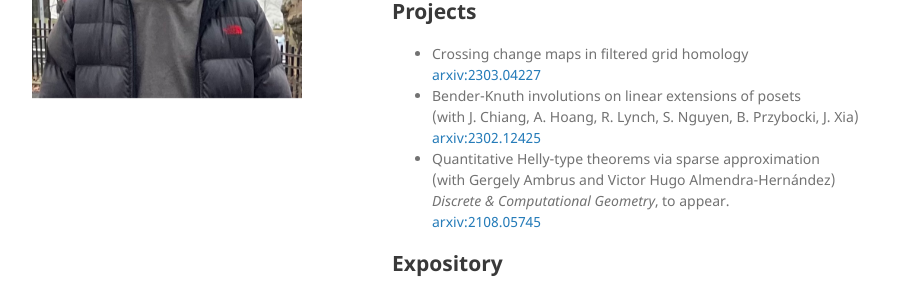
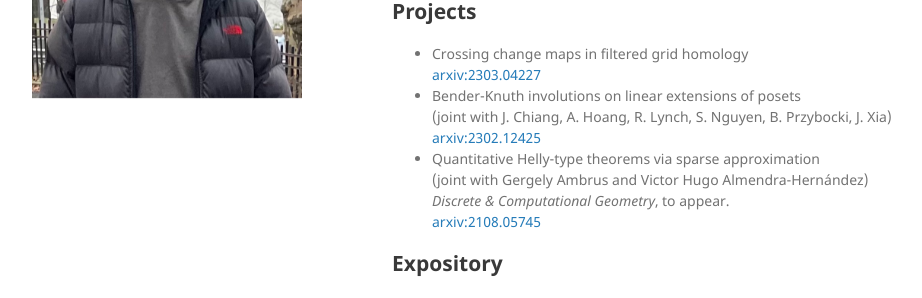
Before and after one commit to matthewkendall/matthewkendall.github.io, a Jekyll site: the page built from index.md, in a window 1280 px wide and 998 px high. Shown: the part 234-532 px from the top of the window, without its empty margins (178-1100 px from the left). Built offline with Jekyll 4.4.1, drawn with Linux system fonts in a browser that asks for light colours; our own code applies the rules of GitHub Pages for plain Markdown files; the repository's description, which GitHub fills in, is left out.

Commit message:
Update index.md

```diff
--- a/index.md
+++ b/index.md
@@ -7,8 +7,8 @@ Email: mskendall [at] princeton [dot] edu
 
 ## Projects
 - Crossing change maps in filtered grid homology <br> <a href="https://arxiv.org/abs/2303.04227">arxiv:2303.04227</a>
-- Bender-Knuth involutions on linear extensions of posets <br> (with J. Chiang, A. Hoang, R. Lynch, S. Nguyen, B. Przybocki, J. Xia) <br> <a href="https://arxiv.org/abs/2302.12425">arxiv:2302.12425</a>
-- Quantitative Helly-type theorems via sparse approximation <br> (with Gergely Ambrus and Victor Hugo Almendra-Hernández)  <br> *Discrete & Computational Geometry*, to appear. <br> <a href="https://arxiv.org/abs/2108.05745">arxiv:2108.05745</a>
+- Bender-Knuth involutions on linear extensions of posets <br> (joint with J. Chiang, A. Hoang, R. Lynch, S. Nguyen, B. Przybocki, J. Xia) <br> <a href="https://arxiv.org/abs/2302.12425">arxiv:2302.12425</a>
+- Quantitative Helly-type theorems via sparse approximation <br> (joint with Gergely Ambrus and Victor Hugo Almendra-Hernández)  <br> *Discrete & Computational Geometry*, to appear. <br> <a href="https://arxiv.org/abs/2108.05745">arxiv:2108.05745</a>
 
 ## Expository
 - <a href="/assets/steinitz.pdf" target="_blank"> The proof of Steinitz's Theorem</a>, classifying the graphs of polyhedra
```
